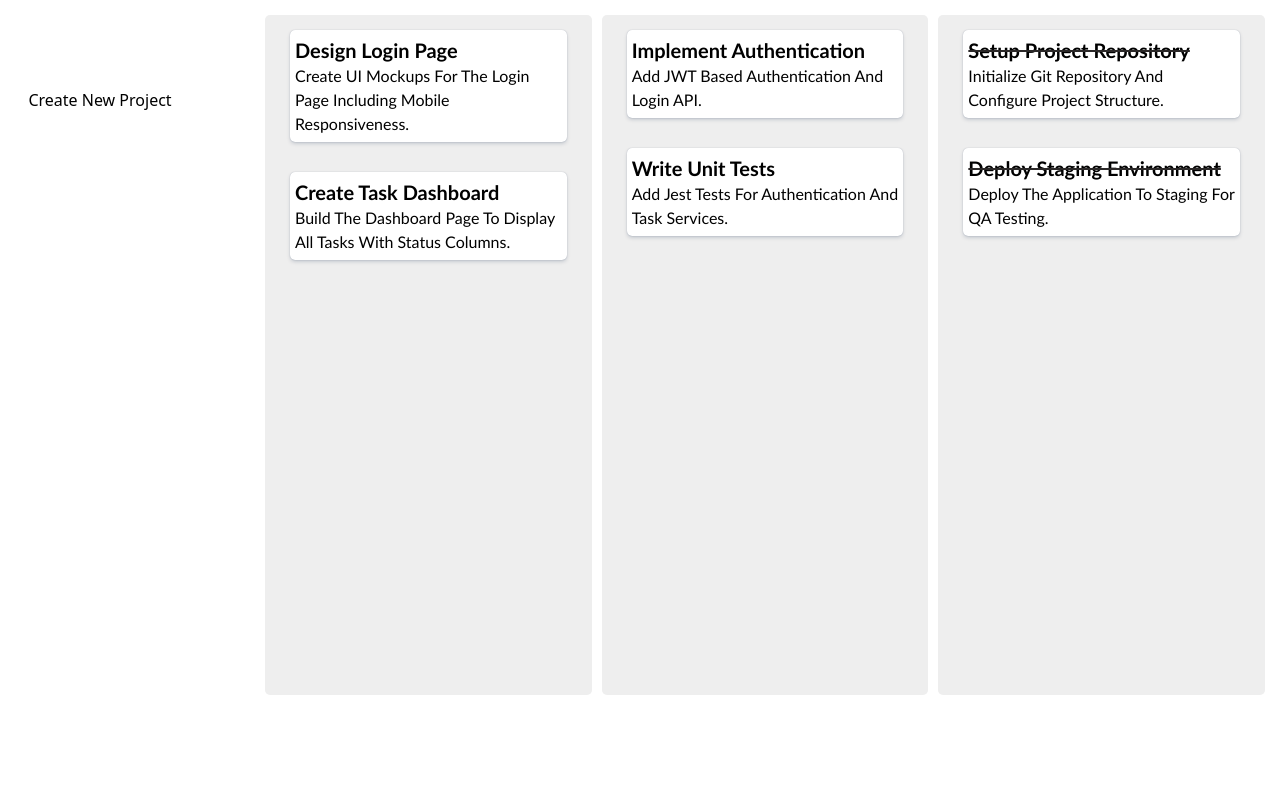
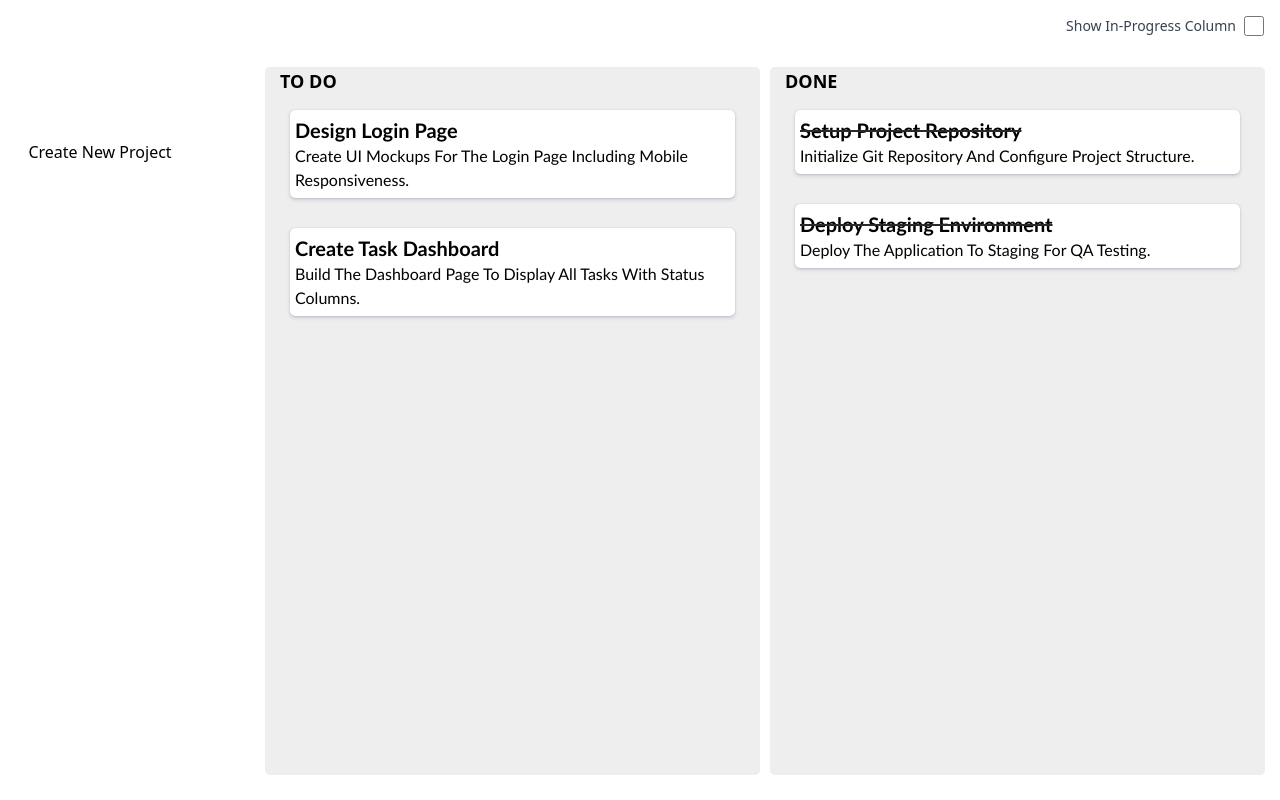
Before and after one commit to Chinmay019/Kanban-Board, a React (Vite) app: page / in a window 1280 px wide. Built offline with nearby package versions, Linux system fonts and the light colour scheme.

Commit message:
show in progress check implemented

```diff
--- a/src/components/DataGrid.tsx
+++ b/src/components/DataGrid.tsx
@@ -7,20 +7,82 @@ import Item from './Item';
 
 interface taskData {
   todo: Task[] | null,
-  inProgress : Task[] | null,
+  inProgress: Task[] | null,
   done: Task[] | null
 }
 
-function DataGrid() {
+interface DataGridProps {
+  setShowInProgress: any,
+  showInProgress: any
+}
+
+interface columnData {
+    header: string,
+    id: string,
+    className : string,
+    attribute: string
+}
+
+function DataGrid(props : DataGridProps) {
   const [data, setData] = useState<taskData>({
-    todo : initialData.filter((task) => task.status == Status.todo),
-    inProgress : initialData.filter((task) => task.status == Status.inProgress),
-    done : initialData.filter((task) => task.status == Status.done)
+    todo: initialData.filter((task) => task.status == Status.todo),
+    inProgress: initialData.filter((task) => task.status == Status.inProgress),
+    done: initialData.filter((task) => task.status == Status.done)
   });
+  const initialColumns = [{
+    header: "TO DO",
+    id: "todoContainer",
+    className : "container flex-well",
+    attribute: "todo"
+  },
+  {
+    header: "DONE",
+    id: "doneContainer",
+    className : "container flex-well",
+    attribute : "done"
+  }];
+  const allColumns = [{
+    header: "TO DO",
+    id: "todoContainer",
+    className : "container flex-well",
+    attribute: "todo"
+  },
+  {
+    header: "IN PROGRESS",
+    id: "inProgressContainer",
+    className : "container flex-well",
+    attribute : "inProgress"
+  },
+  {
+    header: "DONE",
+    id: "doneContainer",
+    className : "container flex-well",
+    attribute: "done"
+  }];
+  const [columns, setColumns] = useState(initialColumns);
+
+  const calculateColumns = useEffect(() => {
+    if (props.showInProgress) {
+      setColumns(allColumns);
+    } else {
+      setColumns(initialColumns);
+    }
+  }, [props.showInProgress]);
+
   return (
     <div id='dataGrid' className='flex'>
       <div className='main-grid'>
-        <div id='todoContainer' className='container flex-well'>
+        {columns.map((col) => {
+          return (
+            <div id={`${col.id}`} className={`${col.className}`}>
+              <h2 className='text-lg font-bold'>{col.header}</h2>
+              {data[col.attribute as keyof taskData]?.map((item : Task) => (
+                <Item task={item} />
+              ))}
+            </div>
+          )
+        })}
+        {/* <div id='todoContainer' className='container flex-well'>
           {data.todo?.map((task) => (
             <Item task={task} />
           ))}
@@ -34,7 +96,7 @@ function DataGrid() {
           {data.done?.map((task) => (
             <Item task={task} />
           ))}
-        </div>
+        </div> */}
       </div>
     </div>
   )
--- a/src/components/Item.tsx
+++ b/src/components/Item.tsx
@@ -11,7 +11,7 @@ function Item({ task }: InputProps) {
       <div className="status-info">
       {/*  <div className={`${task.status}`}>{task.status}</div>
       </div> */}
-      <span className={`text-xl font-bold ${task.status}`}>{task.title}</span>
+      <span className={`text-xl font-semibold ${task.status}`}>{task.title}</span>
       <p>{task.description}</p>
       </div>
     </div>
--- a/src/components/KanbanBoard.tsx
+++ b/src/components/KanbanBoard.tsx
@@ -5,17 +5,38 @@ import Detail from './Detail';
 import "./../styles/style.css"
 
 function KanbanBoard() {
-    const [includeInProgress, SetIncludeInProgress] = useState(false);
+    const [showInProgress, setShowInProgress] = useState(false);
     const [isSidebarOpen, setIsSidebarOpen] = useState(false);
+    const handleCheckboxClick = (event: any) => {
+        if (event.target.checked) {
+            setShowInProgress(true);
+        } else {
+            setShowInProgress(false);
+        }
+    }
     const toggleSidebarView = () => {
         setIsSidebarOpen(!isSidebarOpen);
-    }
+    };
 
     return (
-        <div id="mainBoard" className="main-container">
-            <Sidebar />
-            <DataGrid />
-            <Detail />
+        <div id='wrapper' className='flex flex-col w-full h-screen'>
+            {/* header */}
+            <div className='header flex w-full justify-end p-4'>
+                <label htmlFor='inprogress-check' className='flex items-center gap-2 cursor-pointer select-none'>
+                    <span className="text-sm font-medium text-gray-700">
+                        Show In-Progress Column
+                    </span>
+                    <input id='inprogress-check' type='checkbox' className='ml-auto h-5 w-5' checked={showInProgress} onChange={handleCheckboxClick} />
+                </label>
+            </div>
+            <div id="mainBoard" className="main-container flex w-full">
+                <Sidebar />
+                <DataGrid
+                    showInProgress={showInProgress}
+                    setShowInProgress={setShowInProgress}
+                />
+                <Detail />
+            </div>
         </div>
     )
 }
--- a/src/styles/style.css
+++ b/src/styles/style.css
@@ -1,6 +1,5 @@
 .main-container {
     display: flex;
-    flex-direction: row;
     padding-bottom: 10px;
     overflow-x: auto;
     min-height: 90vh;
```
